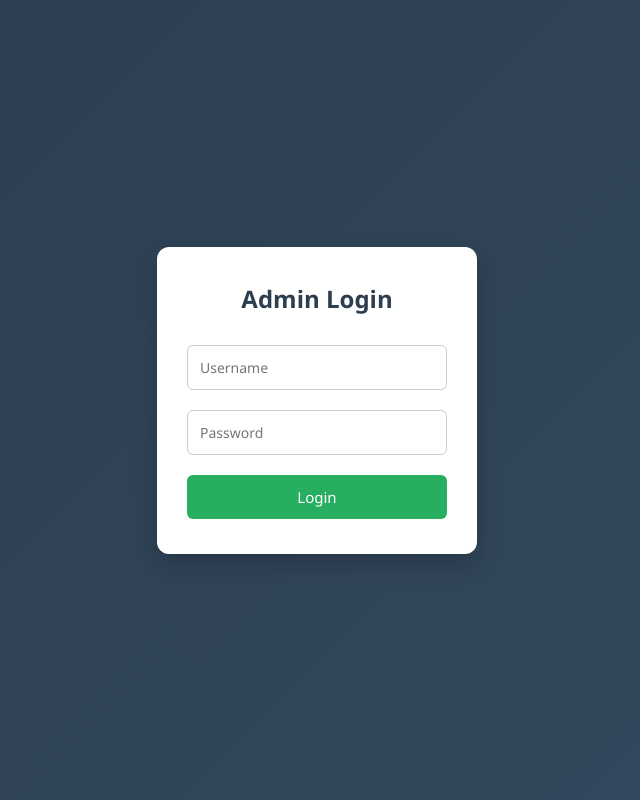
After one commit to ByteBandit-100/SCCSIMS, a Flask app: page /login in a window 1280 px wide. The commit adds this page. Shown: the whole page, without its empty margins (323-963 px from the left). Run offline with Flask 3, Linux system fonts and the light colour scheme.

Commit message:
add login

```diff
--- a/server/app.py
+++ b/server/app.py
@@ -1,4 +1,4 @@
-from flask import Flask, request, jsonify, redirect
+from flask import Flask, request, jsonify, session, redirect
 import sqlite3
 import subprocess
 from flask import render_template
@@ -7,6 +7,8 @@ from network_scanner import scan_network
 from datetime import datetime
 
 app = Flask(__name__)
+app.secret_key = "supersecretkey"  # required for session
+
 DATABASE = "sccsims.db"
 
 def get_mac_from_arp_cache(ip):
@@ -27,6 +29,8 @@ def get_mac_from_arp_cache(ip):
 
 @app.route("/")
 def dashboard():
+    if "user" not in session:
+        return redirect("/login")
     conn = sqlite3.connect(DATABASE)
     cursor = conn.cursor()
 
@@ -186,7 +190,19 @@ def init_db():
         location TEXT
     )
     """)
-
+    cursor.execute("""
+    CREATE TABLE IF NOT EXISTS users (
+        id INTEGER PRIMARY KEY AUTOINCREMENT,
+        username TEXT UNIQUE,
+        password TEXT
+    )
+    """)
+    cursor.execute("SELECT * FROM users WHERE username=?", ("admin",))
+    if not cursor.fetchone():
+        cursor.execute(
+            "INSERT INTO users (username, password) VALUES (?, ?)",
+            ("admin", "admin123")
+        )
     conn.commit()
     conn.close()
 # ---------------------------
@@ -242,7 +258,7 @@ def receive_device_data():
         return jsonify({"status": "success"})
 
     except Exception as e:
-        print("ERROR:", e)
+        # print("ERROR:", e)
         return jsonify({"status": "error", "message": str(e)})
 # View All Devices
 # ---------------------------
@@ -360,6 +376,33 @@ def disapprove_device():
 
     return jsonify({"status": "success"})
 
+@app.route("/login", methods=["GET", "POST"])
+def login():
+    if request.method == "POST":
+        username = request.form["username"]
+        password = request.form["password"]
+
+        conn = sqlite3.connect(DATABASE)
+        cursor = conn.cursor()
+
+        cursor.execute("SELECT * FROM users WHERE username=? AND password=?", (username, password))
+        user = cursor.fetchone()
+
+        conn.close()
+
+        if user:
+            session["user"] = username   # ✅ login success
+            return redirect("/")
+        else:
+            return "Invalid Credentials"
+
+    return render_template("login.html")
+
+@app.route("/logout")
+def logout():
+    session.clear()
+    return redirect("/login")
+
 if __name__ == "__main__":
     init_db()
     app.run(host="0.0.0.0", port=5000, debug=True)
--- /dev/null
+++ b/server/templates/login.html
@@ -0,0 +1,108 @@
+<!DOCTYPE html>
+<html>
+<head>
+    <title>Login - SCCSIMS</title>
+    <style>
+        * {
+            margin: 0;
+            padding: 0;
+            box-sizing: border-box;
+            font-family: 'Segoe UI', Arial, sans-serif;
+        }
+
+        body {
+            height: 100vh;
+            display: flex;
+            justify-content: center;
+            align-items: center;
+            background: linear-gradient(135deg, #2c3e50, #34495e);
+        }
+
+        .login-box {
+            background: #ffffff;
+            padding: 35px 30px;
+            border-radius: 12px;
+            width: 320px;
+            text-align: center;
+            box-shadow: 0 10px 25px rgba(0, 0, 0, 0.2);
+        }
+
+        .login-box h2 {
+            margin-bottom: 20px;
+            color: #2c3e50;
+        }
+
+        .login-box input {
+            width: 100%;
+            padding: 12px;
+            margin: 10px 0;
+            border-radius: 6px;
+            border: 1px solid #ccc;
+            outline: none;
+            transition: 0.3s;
+            font-size: 14px;
+        }
+
+        .login-box input:focus {
+            border-color: #27ae60;
+            box-shadow: 0 0 5px rgba(39, 174, 96, 0.3);
+        }
+
+        button {
+            width: 100%;
+            padding: 12px;
+            margin-top: 10px;
+            background: #27ae60;
+            color: white;
+            border: none;
+            border-radius: 6px;
+            font-size: 15px;
+            cursor: pointer;
+            transition: 0.3s;
+        }
+
+        button:hover {
+            background: #219150;
+        }
+
+        .error {
+            color: #e74c3c;
+            font-size: 14px;
+            margin-bottom: 10px;
+        }
+
+        /* Optional subtle animation */
+        .login-box {
+            animation: fadeIn 0.6s ease-in-out;
+        }
+
+        @keyframes fadeIn {
+            from {
+                opacity: 0;
+                transform: translateY(20px);
+            }
+            to {
+                opacity: 1;
+                transform: translateY(0);
+            }
+        }
+    </style>
+</head>
+<body>
+
+<div class="login-box">
+    <h2>Admin Login</h2>
+
+    {% if error %}
+        <p class="error">{{ error }}</p>
+    {% endif %}
+
+    <form method="POST">
+        <input type="text" name="username" placeholder="Username" required>
+        <input type="password" name="password" placeholder="Password" required>
+        <button type="submit">Login</button>
+    </form>
+</div>
+
+</body>
+</html>
```
Also changed, not shown: server/templates/dashboard.html (+196 -115 lines), server/sccsims.db.
